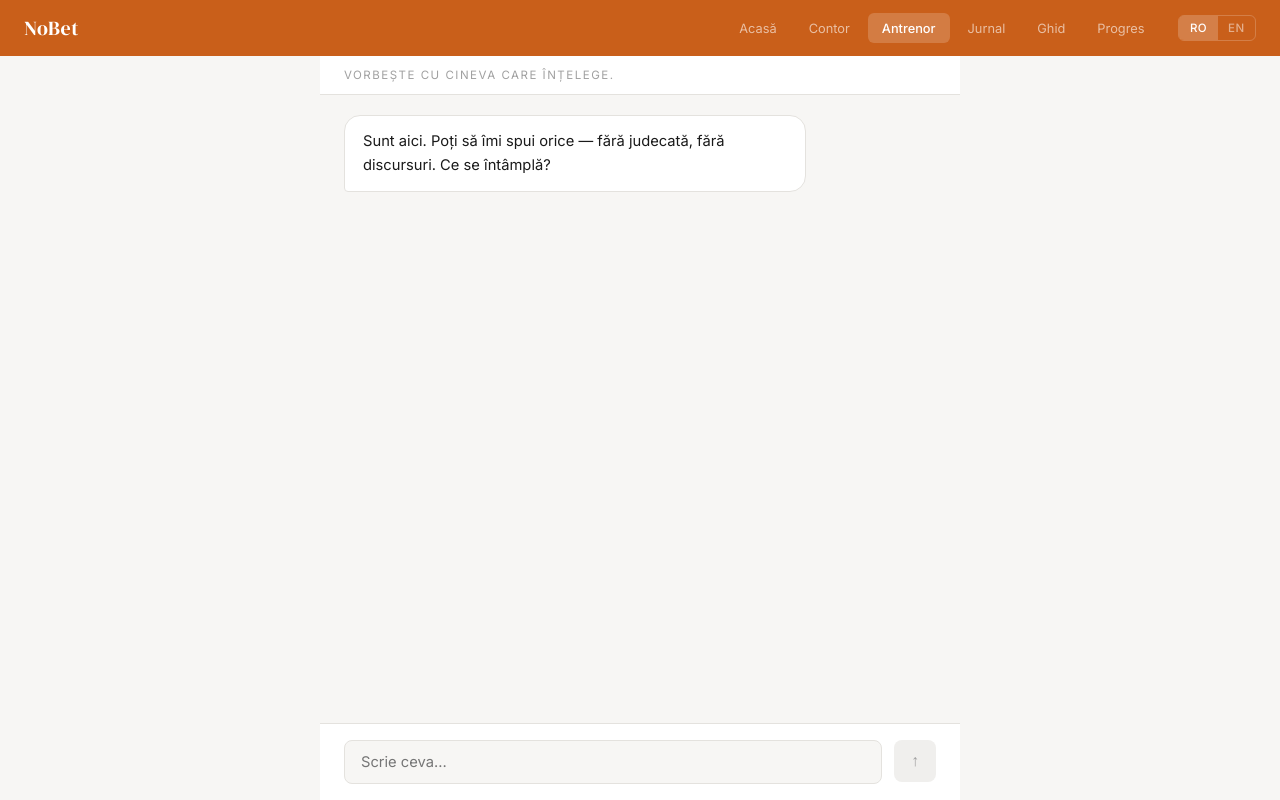
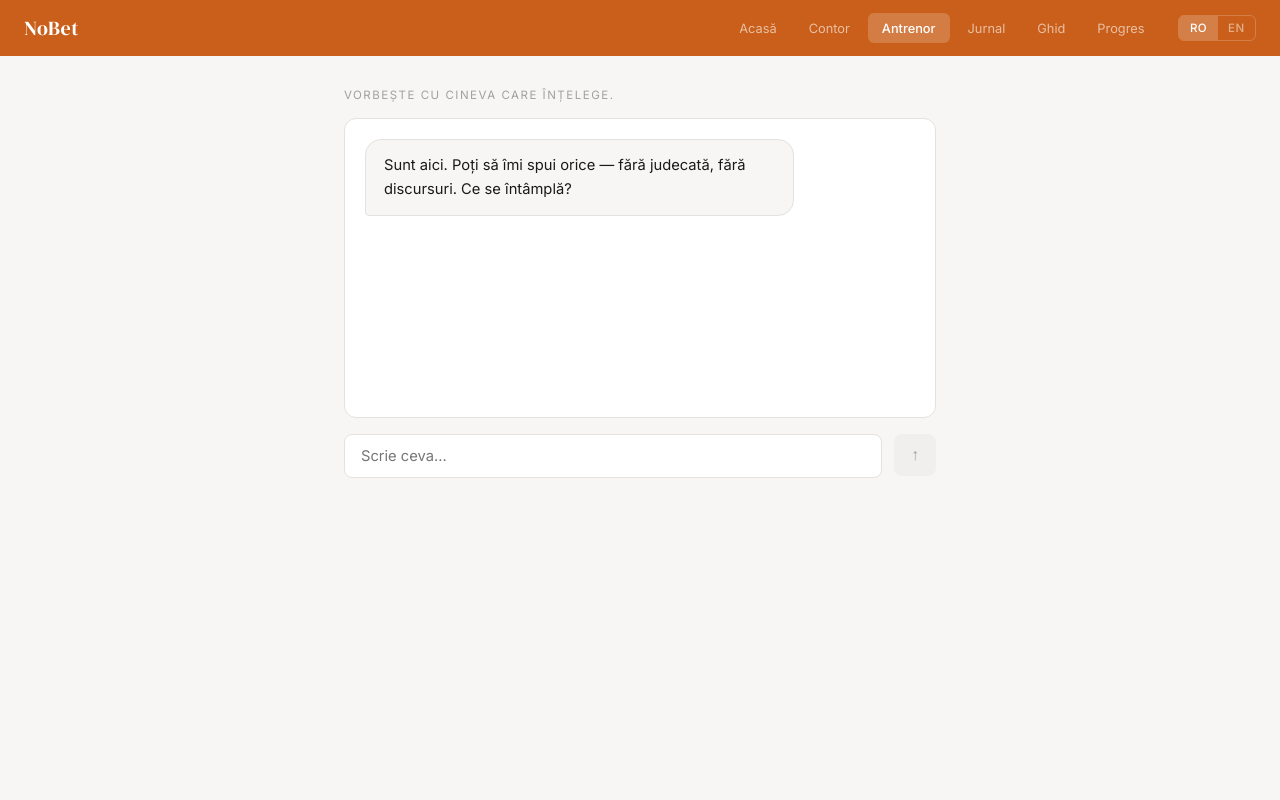
Before and after one commit to martinmanuelm84-ui/nobet-app, a Next.js app: page /companion in a window 1280 px wide. Built offline with nearby package versions, Linux system fonts and the light colour scheme.

Commit message:
fix: chat centrat, nu mai e full height

```diff
--- a/app/companion/page.tsx
+++ b/app/companion/page.tsx
@@ -5,7 +5,7 @@ import { Lang, t } from '@/lib/i18n'
 
 type Message = { role: 'user' | 'assistant'; content: string }
 
-const SYSTEM = `Ești un companion calm și direct pentru cineva care se recuperează din dependența de jocuri de noroc. Ai fost creat pe baza experienței reale a cuiva care a trecut prin asta. Vorbești simplu, fără judecată, fără discursuri motivaționale. Nu ești terapeut. Ești prezent. Răspunzi scurt (2-4 propoziții), în aceeași limbă în care ți se vorbește.`
+const SYSTEM = `Ești un companion calm și direct pentru cineva care se recuperează din dependența de jocuri de noroc. Vorbești simplu, fără judecată, fără discursuri. Răspunzi scurt (2-4 propoziții), în aceeași limbă în care ți se vorbește.`
 
 export default function CompanionPage() {
   const [lang, setLang] = useState<Lang>('ro')
@@ -48,47 +48,36 @@ export default function CompanionPage() {
   }
 
   return (
+    <>
+      <Nav lang={lang} onLangChange={setLang} />
       <div style={{
+        maxWidth: 640,
+        margin: '0 auto',
+        padding: '2rem 1.5rem',
         display: 'flex',
         flexDirection: 'column',
-      height: '100vh',
-      overflow: 'hidden',
+        gap: '1rem',
       }}>
-      {/* Nav */}
-      <div style={{ flexShrink: 0 }}>
-        <Nav lang={lang} onLangChange={setLang} />
-      </div>
-
         {/* Sub-header */}
         <div style={{
-        flexShrink: 0,
-        padding: '0.75rem 1.5rem',
-        borderBottom: '1px solid var(--border)',
-        background: 'var(--surface)',
           fontSize: '0.72rem',
           color: 'var(--text3)',
           letterSpacing: '1.5px',
           textTransform: 'uppercase' as const,
-        maxWidth: 640,
-        width: '100%',
-        margin: '0 auto',
-        boxSizing: 'border-box' as const,
         }}>
           {tr.subtitle}
         </div>
 
-      {/* Messages — fills remaining space */}
+        {/* Messages */}
         <div style={{
-        flex: 1,
-        overflowY: 'auto' as const,
-        maxWidth: 640,
-        width: '100%',
-        margin: '0 auto',
-        padding: '1.25rem 1.5rem',
+          background: 'var(--surface)',
+          border: '1px solid var(--border)',
+          borderRadius: '12px',
+          padding: '1.25rem',
           display: 'flex',
           flexDirection: 'column' as const,
           gap: '0.875rem',
-        boxSizing: 'border-box' as const,
+          minHeight: 300,
         }}>
           {messages.map((m, i) => (
             <div key={i} style={{ display: 'flex', justifyContent: m.role === 'user' ? 'flex-end' : 'flex-start' }}>
@@ -96,7 +85,7 @@ export default function CompanionPage() {
                 maxWidth: '78%',
                 padding: '0.875rem 1.125rem',
                 borderRadius: m.role === 'user' ? '16px 16px 4px 16px' : '16px 16px 16px 4px',
-              background: m.role === 'user' ? 'var(--accent)' : 'var(--surface)',
+                background: m.role === 'user' ? 'var(--accent)' : 'var(--bg)',
                 color: m.role === 'user' ? '#fff' : 'var(--text)',
                 border: m.role === 'assistant' ? '1px solid var(--border)' : 'none',
                 fontSize: '0.92rem',
@@ -105,34 +94,21 @@ export default function CompanionPage() {
             </div>
           ))}
           {loading && (
-          <div>
             <div style={{
               display: 'inline-block',
               padding: '0.875rem 1.125rem',
-              background: 'var(--surface)',
+              background: 'var(--bg)',
               border: '1px solid var(--border)',
               borderRadius: '16px 16px 16px 4px',
               fontSize: '0.88rem',
               color: 'var(--text3)',
             }}>{tr.thinking}</div>
-          </div>
           )}
           <div ref={bottomRef} />
         </div>
 
-      {/* Input — always at bottom */}
-      <div style={{
-        flexShrink: 0,
-        padding: '1rem 1.5rem',
-        background: 'var(--surface)',
-        borderTop: '1px solid var(--border)',
-        display: 'flex',
-        gap: '0.75rem',
-        maxWidth: 640,
-        width: '100%',
-        margin: '0 auto',
-        boxSizing: 'border-box' as const,
-      }}>
+        {/* Input */}
+        <div style={{ display: 'flex', gap: '0.75rem' }}>
           <input
             value={input}
             onChange={e => setInput(e.target.value)}
@@ -141,7 +117,7 @@ export default function CompanionPage() {
             style={{
               flex: 1, padding: '0.75rem 1rem',
               border: '1px solid var(--border)', borderRadius: '8px',
-            fontSize: '0.92rem', background: 'var(--bg)',
+              fontSize: '0.92rem', background: 'var(--surface)',
               color: 'var(--text)', outline: 'none',
               fontFamily: 'Inter, sans-serif',
             }}
@@ -156,5 +132,6 @@ export default function CompanionPage() {
             }}>↑</button>
         </div>
       </div>
+    </>
   )
 }
```
Lines whose indentation alone changed are shown as unchanged.
